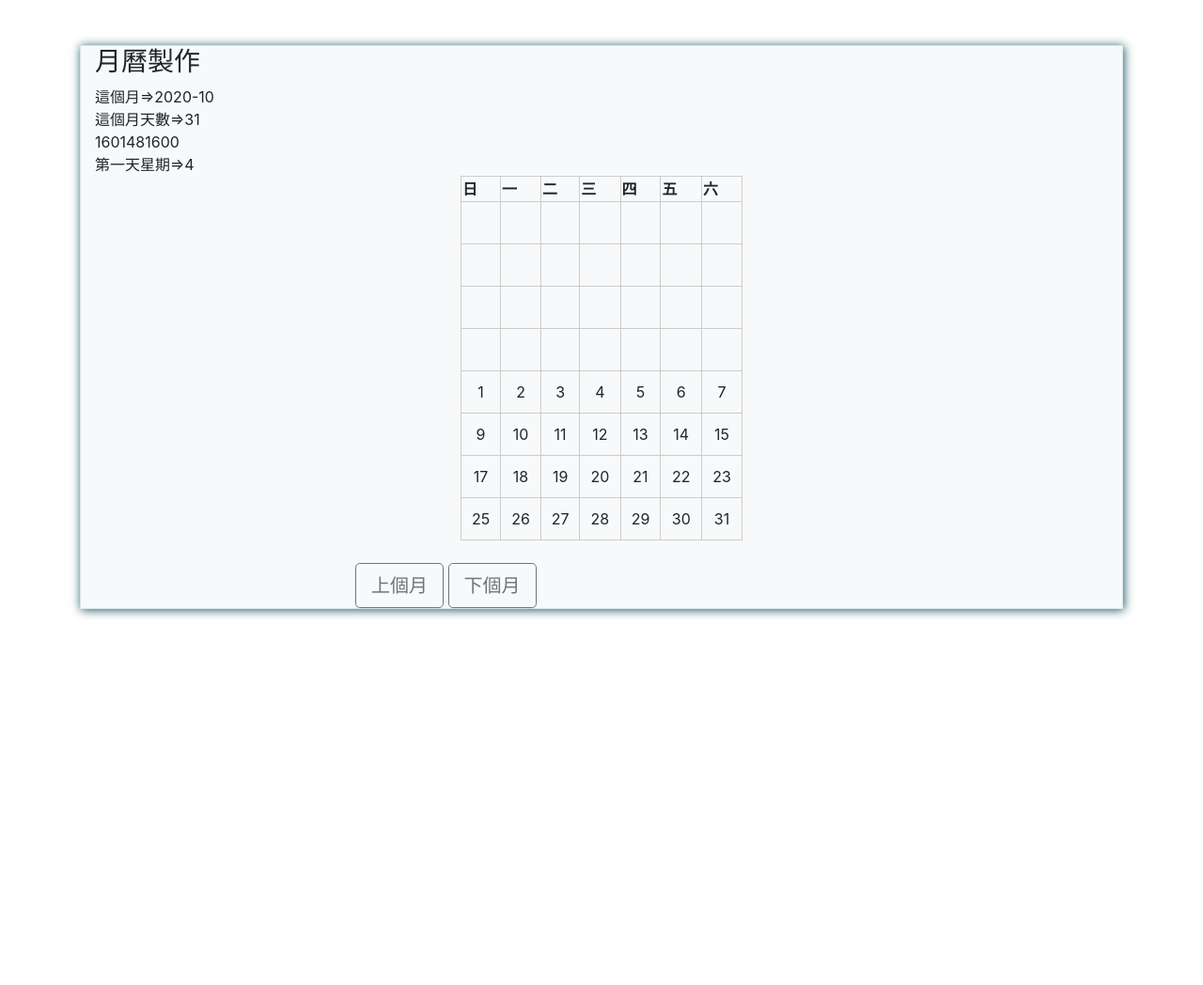
After one commit to wdaweb/resume-waterfay, a PHP site: page /calenderwork/calenderwork.php?y=1 in a window 1280 px wide. The commit adds this page. Shown: the whole page at 94% size. Run offline with PHP 8.4, Linux system fonts and the light colour scheme.

Commit message:
calenderwork

```diff
--- a/LiuTr/calender.php
+++ b/LiuTr/calender.php
@@ -58,7 +58,7 @@ for($i=0;$i<6;$i++){
         // break;
         // }
         echo"<td>";
-        if($i==0 && $j<4){
+        if($i==0 && $j<$starDayWeek){
             echo "&nbsp;";
         }else if((($i*7) + ($j+1) - $starDayWeek)>$monthDays){
 
--- /dev/null
+++ b/LiuTr/calenderwork/calenderwork.php
@@ -0,0 +1,94 @@
+<!DOCTYPE html>
+<html lang="en">
+<head>
+    <meta charset="UTF-8">
+    <meta name="viewport" content="width=device-width, initial-scale=1.0">
+    <title>Document</title>
+    <link rel="stylesheet" href="https://cdn.jsdelivr.net/npm/bootstrap@4.5.3/dist/css/bootstrap.min.css" integrity="sha384-TX8t27EcRE3e/ihU7zmQxVncDAy5uIKz4rEkgIXeMed4M0jlfIDPvg6uqKI2xXr2" crossorigin="anonymous">
+    <script src="https://code.jquery.com/jquery-3.5.1.slim.min.js"></script>
+    <script src="https://cdn.jsdelivr.net/npm/popper.js@1.16.1/dist/umd/popper.min.js"></script>   <!--不一定會用到-->
+    <script src="https://cdn.jsdelivr.net/npm/bootstrap@4.5.3/dist/js/bootstrap.min.js"></script>
+    <style>
+        body{
+            height:1000px;
+        }
+        table{
+            width:300px;
+            margin:auto;
+            border:0px solid #ccc;
+            border-collapse: collapse;
+        }
+        table td{
+            border-collapse: collapse;
+            border:1px solid #ccc;
+            text-align:center;
+            padding:10px 0;
+        }
+        table td:hover{
+            background:lightyellow;
+        }
+
+    </style>
+</head>
+<body>
+<div class="container mt-5">
+<div class="col-12 float-right border bg-light" style="height: 600px;box-shadow:1px 1px 10px #185761 ;">
+<h3>月曆製作</h3>
+
+<?php
+date_default_timezone_set("Asia/Taipei");
+$year=$_GET['y'];
+$year=date("Y-m");
+echo "這個月=>".$year;
+echo"<br>";
+$monthDays=date("t");
+echo "這個月天數=>".$monthDays;
+echo"<br>";
+$firstDate=strtotime(date("Y-m-").'1');
+echo $firstDate;
+echo"<br>";
+$starDayWeek=date('w',$firstDate);
+echo "第一天星期=>" .$starDayWeek;
+echo "<br>";
+
+echo "<table width='700px' border='1px'>";
+echo "<tr>";
+echo "<th>日</th>";
+echo "<th>一</th>";
+echo "<th>二</th>";
+echo "<th>三</th>";
+echo "<th>四</th>";
+echo "<th>五</th>";
+echo "<th>六</th>";
+echo "</tr>";
+
+//铺表格
+for($i=1-$starDayWeek; $i<=$monthDays;$i++)
+     {
+        echo "<tr>";
+        for ($j=0; $j<7; $j++)
+        {
+            if ($i>$monthDays || $i<1)
+            {
+                echo "<td>&nbsp;</td>";
+            }
+            else
+            {
+                    echo "<td>".($i++)."</td>";
+
+            }
+        }
+        echo "</tr>";
+    }
+echo "</table>";
+?>
+<br>
+<div class="row justify-content-center">
+<div class="col-6 justify-content-center">
+        <input type="button" class="btn btn-outline-secondary btn-lg" value="上個月">
+        <input type="button" class="btn btn-outline-secondary btn-lg" value="下個月">
+        </div>
+        </div>
+</div>
+</body>
+</html>
--- a/LiuTr/form/check.php
+++ b/LiuTr/form/check.php
@@ -27,10 +27,10 @@ if(!empty($_POST['acc']) && !empty($_POST['pw'])){
             break;
             }
         }else{
-            header("location:error.php");
+            header("location:error.php?e=2");
         }
     }else{
-        header("location:error.php?eid=1");
+        header("location:error.php?e=1");
     }
 
 }else{
--- a/LiuTr/form/error.php
+++ b/LiuTr/form/error.php
@@ -19,6 +19,6 @@
         }
         ?>
     </h1>
-    <h5><a href="login.html"></a></h5>
+    <h5><a href="login.html">重新登入</a></h5>
 </body>
 </html>
--- a/LiuTr/form/index.html
+++ b/LiuTr/form/index.html
@@ -9,7 +9,7 @@
     <ol>
         <li><a href="form.php">表單製作</a></li>
         <li><a href="student.php">學生資料輸入</a></li>
-        <li><a href="login.html">學生資料輸入</a></li>
+        <li><a href="login.html">登入</a></li>
         <li></li>
         <li></li>
     </ol>
--- a/LiuTr/form/login.html
+++ b/LiuTr/form/login.html
@@ -25,7 +25,7 @@
     <a class="nav-link" href="#">登入</a>
   </li>
 </ul>
-    <div class="contanter mt-5 ">
+    <div class="container mt-5 ">
         <div class="col-12 float-right border bg-light" style="height: 600px;box-shadow:1px 1px 10px #185761 ;">
         <form action="check.php" class="mt-3" method="post">
             <h5 class="py-3 boarder-bottom">使用帳號登入</h5>
--- a/LiuTr/form/mem.php
+++ b/LiuTr/form/mem.php
@@ -7,6 +7,6 @@
 </head>
 <body>
     <h1>尊貴賓室</h1>
-親愛的<?=$_GET['acc'];?>你好，歡迎你
+親愛的<?=$_GET['name'];?>你好，歡迎你
 </body>
 </html>
```
Also changed, not shown: LiuTr/calenderwork/calenderex.php (added, +65 -0 lines), LiuTr/calenderwork/calendertop.html (added, +25 -0 lines), LiuTr/calenderwork/msq.php (added, +24 -0 lines), LiuTr/calenderwork/newmonth.php (added, +14 -0 lines), LiuTr/calenderwork/try.php (added, +21 -0 lines).
